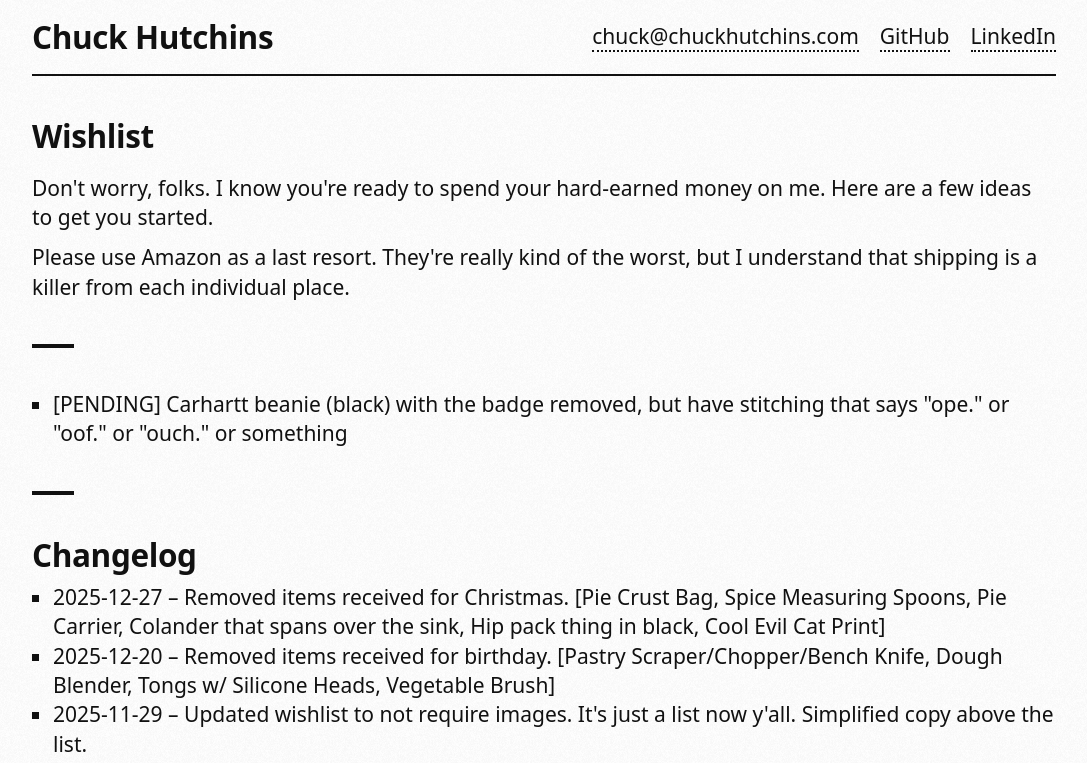
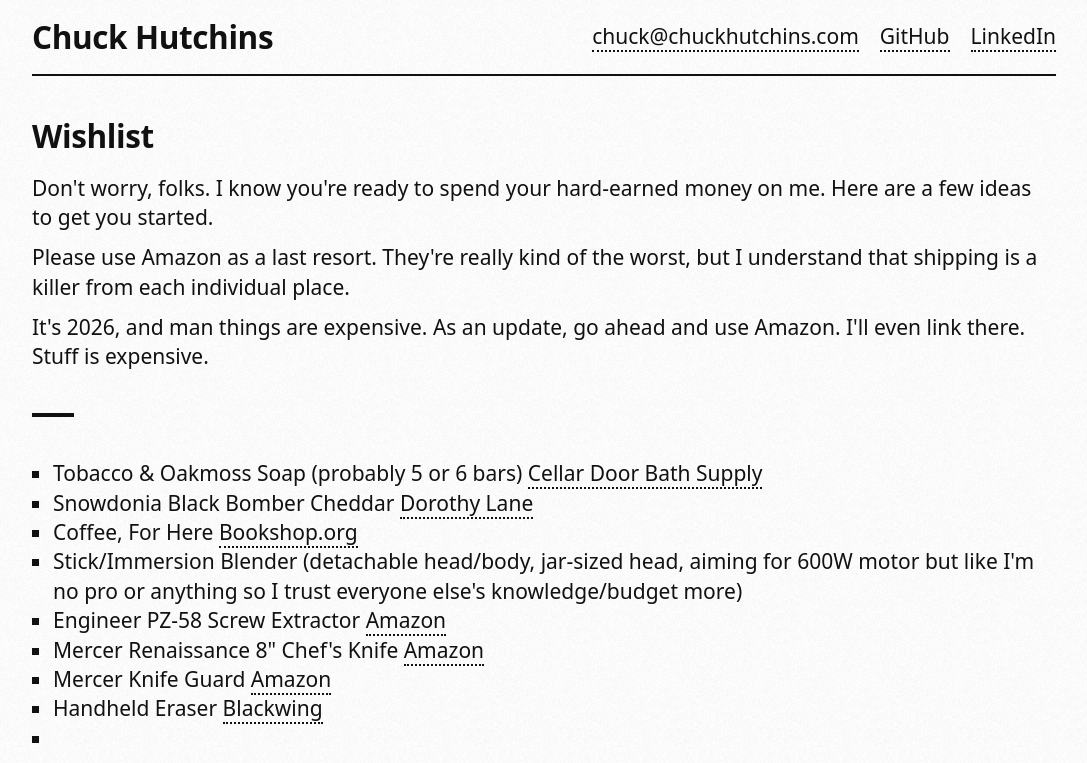
Before and after one commit to chuckhutchins/chuckhutchins-com, a Vue app: page /wishlist in a window 1280 px wide. Shown: the top 763 px of the page, without its empty margins (96-1183 px from the left). Built offline with nearby package versions, Linux system fonts and the light colour scheme.

Commit message:
adding wishlist

```diff
--- a/src/views/LofiWishlistView.vue
+++ b/src/views/LofiWishlistView.vue
@@ -6,10 +6,39 @@
         started.</p>
       <p>Please use Amazon as a last resort. They're really kind of the worst, but I understand that shipping is a
         killer from each individual place.</p>
+      <p>It's 2026, and man things are expensive. As an update, go ahead and use Amazon. I'll even link there. Stuff is
+        expensive.</p>
     </div>
     <TheHr />
     <div>
       <ul class="list">
+        <li>Tobacco &amp; Oakmoss Soap (probably 5 or 6 bars) <a
+          href="https://cellardoorbathsupply.com/collections/the-black-collection/products/tobacco-oakmoss-bar-soap"
+          target="_blank">Cellar
+          Door Bath Supply</a>
+        </li>
+        <li>Snowdonia Black Bomber Cheddar <a
+          href="https://www.dorothylane.com/item/snowdoniacheesecoblackbomberextramaturecheddar" target="_blank">Dorothy
+          Lane</a></li>
+        <li>Coffee, For Here <a
+          href="https://bookshop.org/p/books/coffee-for-here-morgan-eckroth/b37b4c408792e72b?ean=9798217035366&bkshp-astro=t"
+          target="_blank">Bookshop.org</a></li>
+        <li>Stick/Immersion Blender (detachable head/body, jar-sized head, aiming for 600W motor but like I'm no pro or
+          anything so I trust everyone else's knowledge/budget more)
+        </li>
+        <li>Engineer PZ-58 Screw Extractor <a
+          href="https://www.amazon.com/ENGINEER-PZ-58-Extractor-Combination-fasteners/dp/B002L6HJAA" target="_blank">Amazon</a>
+        </li>
+        <li>Mercer Renaissance 8" Chef's Knife <a
+          href="https://www.amazon.com/Mercer-Culinary-M23510-Renaissance-8-Inch/dp/B002R1CGV6?sr=8-39" target="_blank">Amazon</a>
+        </li>
+        <li>Mercer Knife Guard <a href="https://www.amazon.com/Mercer-Culinary-Knife-Guard-Inch/dp/B005P0OSTO?sr=8-1"
+                                  target="_blank">Amazon</a></li>
+        <li>Handheld Eraser <a
+          href="https://blackwing602.com/products/blackwing-handheld-eraser-and-holder?variant=43544757895356"
+          target="_blank">Blackwing</a></li>
+        <li></li>
+        <li></li>
         <li>[PENDING] Carhartt beanie (black) with the badge removed, but have stitching that says "ope." or "oof." or
           "ouch." or something
         </li>
@@ -19,6 +48,7 @@
     <div>
       <h2>Changelog</h2>
       <ul class="list">
+        <li>2026-11-27 &ndash; Added items for birthday/Christmas. [asdf, asdf, asdf]</li>
         <li>2025-12-27 &ndash; Removed items received for Christmas. [Pie Crust Bag, Spice Measuring Spoons, Pie
           Carrier, Colander that spans over the sink, Hip pack thing in black, Cool Evil Cat Print]
         </li>
```
